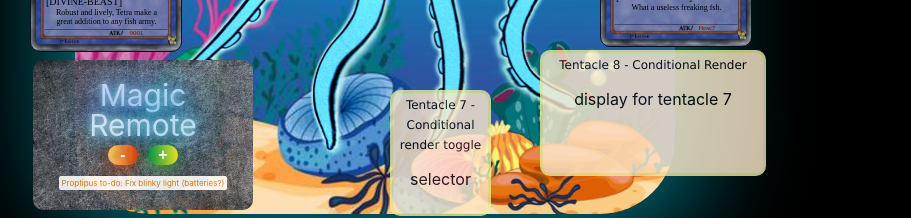
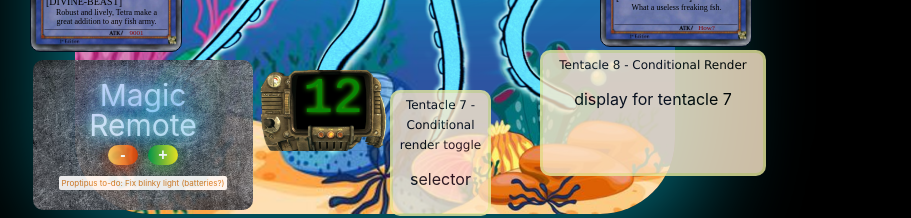
Before and after one commit to Dane-Dawson/proptipus, a React (Create React App) app: page / in a window 1280 px wide. Shown: the part 475-693 px from the top of the page, without its empty margins (0-911 px from the left). Built offline with nearby package versions, Linux system fonts and the light colour scheme.

Commit message:
fixed tentacle 6 render thing

```diff
--- a/src/Proptipus/Proptipus.js
+++ b/src/Proptipus/Proptipus.js
@@ -5,7 +5,7 @@ import TentacleTwo from "./Tentacles/TentacleTwo";
 import TentacleThree from "./Tentacles/TentacleThree";
 import TentacleFour from "./Tentacles/TentacleFour";
 import TentacleFive from "./Tentacles/TentacleFive";
-import TentacleSix from "./Tentacles/TentacleSix";
+import TentacleSix from "./Tentacles/TentacleSixth.js";
 import TentacleSeven from "./Tentacles/TentacleSeven";
 import TentacleEight from "./Tentacles/TentacleEight";
 import ProptipusBackground from "../images/Proptipus.png";
--- /dev/null
+++ b/src/Proptipus/Tentacles/TentacleSixth.js
@@ -0,0 +1,16 @@
+
+
+import React from "react";
+class TentacleSix extends React.Component {
+  render() {
+    return (
+        <div className="tentacle-six">
+        <span className="number-readout">
+          {/* {readout goes here} */}
+          12
+        </span>
+      </div>
+    );
+  }
+}
+export default TentacleSix;
```
Also changed, not shown: src/Proptipus/Tentacles/TentacleSix.js (added).
